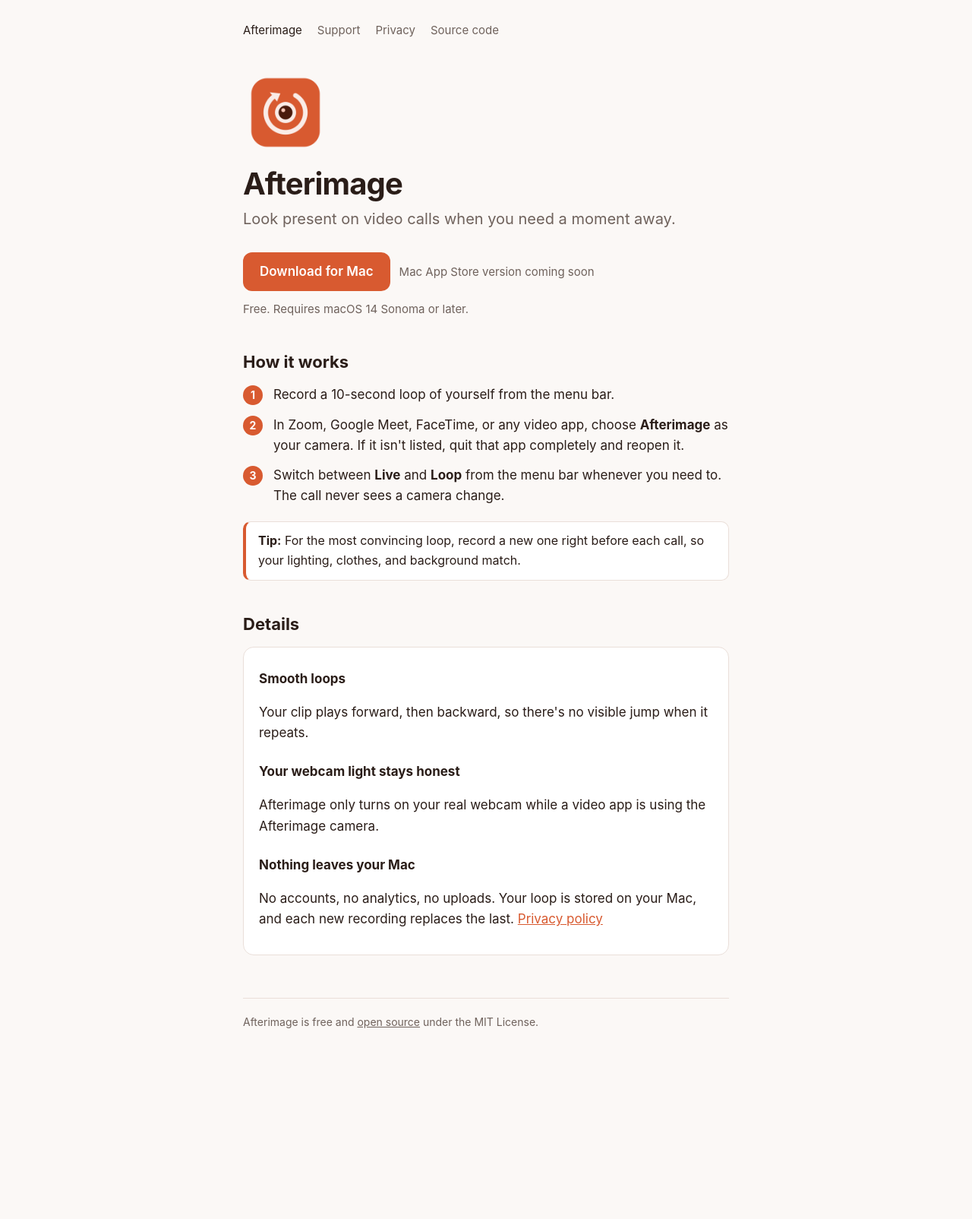
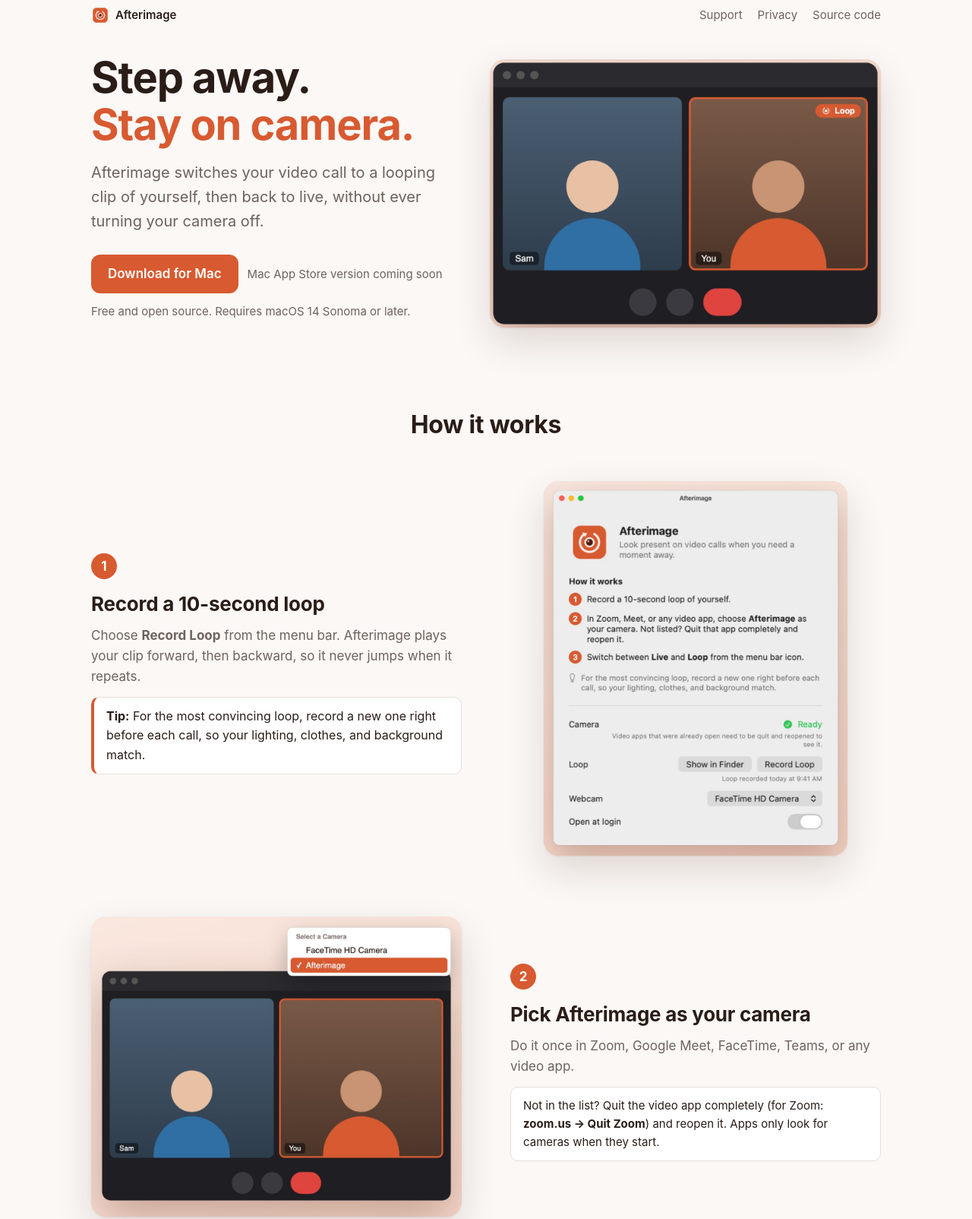
Before and after one commit to leohanon/afterimage, a plain HTML site: page docs/index.html in a window 1280 px wide. Shown: the part 20-1624 px from the top of the page at 76% size. Before the commit the page ends 1441 px from the top, so only its background shows below. Drawn offline with Linux system fonts and the light colour scheme.

Commit message:
Redesign the home page with screenshots; license under Guayaba Games LLC
The home page is now a wider layout: a hero with the call screenshot,
three illustrated how-it-works steps, a privacy grid, and a closing
download box. All pages share a nav with the icon and a footer naming
Guayaba Games LLC. The MIT license and the app's copyright line now name
Guayaba Games LLC (the app's line takes effect in the next build).

Co-Authored-By: Claude Opus 5.5 <noreply@anthropic.com>

```diff
--- a/docs/index.html
+++ b/docs/index.html
@@ -8,42 +8,88 @@
 <link rel="icon" href="icon.png">
 <link rel="stylesheet" href="style.css">
 </head>
-<body>
+<body class="home">
 <main>
 <nav>
-  <a href="./" aria-current="page">Afterimage</a>
+  <a class="brand" href="./" aria-current="page"><img src="icon.png" alt="">Afterimage</a>
+  <span class="links">
     <a href="support.html">Support</a>
     <a href="privacy.html">Privacy</a>
     <a href="https://github.com/leohanon/afterimage">Source code</a>
+  </span>
 </nav>
-<img class="icon" src="icon.png" alt="Afterimage app icon">
-<h1>Afterimage</h1>
-<p class="tagline">Look present on video calls when you need a moment away.</p>
 
+<section class="hero">
+  <div class="hero-text">
+    <h1>Step away.<br><span class="accent">Stay on camera.</span></h1>
+    <p class="tagline">Afterimage switches your video call to a looping clip of yourself, then back to live, without ever turning your camera off.</p>
     <div class="buttons">
       <a class="button" href="https://github.com/leohanon/afterimage/releases/latest/download/Afterimage.zip">Download for Mac</a>
       <span class="soon">Mac App Store version coming soon</span>
     </div>
-<p class="fine">Free. Requires macOS 14 Sonoma or later.</p>
+    <p class="fine">Free and open source. Requires macOS 14 Sonoma or later.</p>
+  </div>
+  <figure class="shot hero-shot"><img src="img/call.jpg" alt="A video call where your tile is showing your Afterimage loop" width="1200" height="821"></figure>
+</section>
 
-<h2>How it works</h2>
-<ol class="steps">
-  <li>Record a 10-second loop of yourself from the menu bar.</li>
-  <li>In Zoom, Google Meet, FaceTime, or any video app, choose <strong>Afterimage</strong> as your camera. If it isn't listed, quit that app completely and reopen it.</li>
-  <li>Switch between <strong>Live</strong> and <strong>Loop</strong> from the menu bar whenever you need to. The call never sees a camera change.</li>
-</ol>
+<section>
+  <h2 class="section-title">How it works</h2>
+  <div class="feature">
+    <div class="feature-text">
+      <span class="num">1</span>
+      <h3>Record a 10-second loop</h3>
+      <p>Choose <strong>Record Loop</strong> from the menu bar. Afterimage plays your clip forward, then backward, so it never jumps when it repeats.</p>
       <p class="tip"><strong>Tip:</strong> For the most convincing loop, record a new one right before each call, so your lighting, clothes, and background match.</p>
+    </div>
+    <figure class="shot narrow"><img src="img/settings.jpg" alt="The Afterimage settings window with the Record Loop button" width="972" height="1200" ></figure>
+  </div>
+  <div class="feature reverse">
+    <div class="feature-text">
+      <span class="num">2</span>
+      <h3>Pick Afterimage as your camera</h3>
+      <p>Do it once in Zoom, Google Meet, FaceTime, Teams, or any video app.</p>
+      <p class="note">Not in the list? Quit the video app completely (for Zoom: <strong>zoom.us → Quit Zoom</strong>) and reopen it. Apps only look for cameras when they start.</p>
+    </div>
+    <figure class="shot"><img src="img/camera.jpg" alt="A video app's camera menu with Afterimage selected" width="1200" height="971" ></figure>
+  </div>
+  <div class="feature">
+    <div class="feature-text">
+      <span class="num">3</span>
+      <h3>Switch between Live and Loop</h3>
+      <p>Flip from the menu bar whenever you need a moment away. The call never sees a camera change, so nobody gets a "camera turned off" notice.</p>
+    </div>
+    <figure class="shot narrow small"><img src="img/menu.jpg" alt="The Afterimage menu with Loop selected" width="1200" height="1150" ></figure>
+  </div>
+</section>
 
-<h2>Details</h2>
+<section>
+  <h2 class="section-title">Private by design</h2>
+  <div class="grid">
     <div class="card">
-  <h3>Smooth loops</h3>
-  <p>Your clip plays forward, then backward, so there's no visible jump when it repeats.</p>
-  <h3>Your webcam light stays honest</h3>
-  <p>Afterimage only turns on your real webcam while a video app is using the Afterimage camera.</p>
       <h3>Nothing leaves your Mac</h3>
-  <p>No accounts, no analytics, no uploads. Your loop is stored on your Mac, and each new recording replaces the last. <a href="privacy.html">Privacy policy</a></p>
+      <p>No accounts, no analytics, no uploads. Afterimage never connects to the internet. <a href="privacy.html">Privacy policy</a></p>
     </div>
-<footer>Afterimage is free and <a href="https://github.com/leohanon/afterimage">open source</a> under the MIT License.</footer>
+    <div class="card">
+      <h3>Honest webcam light</h3>
+      <p>Your real webcam only turns on while a video app is using Afterimage, or while you're recording.</p>
+    </div>
+    <div class="card">
+      <h3>One loop, kept small</h3>
+      <p>Each new recording replaces the last, so loops never pile up on your Mac.</p>
+    </div>
+  </div>
+</section>
+
+<section class="cta">
+  <img src="icon.png" alt="" width="88" height="88">
+  <h2>Ready for your next call?</h2>
+  <div class="buttons center">
+    <a class="button" href="https://github.com/leohanon/afterimage/releases/latest/download/Afterimage.zip">Download for Mac</a>
+  </div>
+  <p class="fine">Questions? See <a href="support.html">Support</a>.</p>
+</section>
+
+<footer>© 2026 Guayaba Games LLC. Afterimage is free and <a href="https://github.com/leohanon/afterimage">open source</a> under the MIT License.</footer>
 </main>
 </body>
 </html>
--- a/docs/style.css
+++ b/docs/style.css
@@ -53,3 +53,58 @@ ol.steps li::before {
 footer { margin-top: 56px; padding-top: 20px; border-top: 1px solid var(--line); color: var(--muted); font-size: 14px; }
 footer a { color: var(--muted); }
 .tip { background: var(--card); border: 1px solid var(--line); border-left: 4px solid var(--accent); border-radius: 10px; padding: 12px 16px; margin: 20px 0 0; font-size: 16px; }
+
+/* ---------- shared nav ---------- */
+nav { align-items: center; justify-content: space-between; flex-wrap: wrap; row-gap: 8px; }
+nav .brand { display: flex; align-items: center; gap: 8px; color: var(--text); font-weight: 600; }
+nav .brand img { width: 24px; height: 24px; }
+nav .links { display: flex; gap: 20px; }
+
+/* ---------- home page ---------- */
+.home main { max-width: 1080px; padding-top: 28px; }
+.home section { margin-top: 96px; }
+.home section.hero { margin-top: 32px; }
+.accent { color: var(--accent); }
+
+.hero { display: grid; grid-template-columns: 1fr 1.1fr; gap: 56px; align-items: center; }
+.hero h1 { font-size: 56px; margin: 0 0 16px; }
+.hero .tagline { font-size: 20px; margin-bottom: 28px; }
+
+.shot { margin: 0; border-radius: 20px; overflow: hidden; background: #f6dccf;
+  box-shadow: 0 1px 2px rgba(60,20,5,.08), 0 20px 50px rgba(60,20,5,.14); }
+.shot img { display: block; width: 100%; height: auto; }
+
+.section-title { font-size: 32px; text-align: center; margin: 0 0 48px; letter-spacing: -0.01em; }
+
+.feature { display: grid; grid-template-columns: 1fr 1fr; gap: 64px; align-items: center; margin-bottom: 80px; }
+.feature:last-child { margin-bottom: 0; }
+.feature.reverse .feature-text { order: 2; }
+.feature h3 { font-size: 26px; margin: 12px 0 8px; letter-spacing: -0.01em; }
+.feature p { color: var(--muted); margin: 0 0 12px; }
+.feature .tip, .feature .note { color: var(--text); }
+.feature .note { font-size: 15px; background: var(--card); border: 1px solid var(--line); border-radius: 10px; padding: 12px 16px; }
+.shot.narrow { max-width: 380px; justify-self: center; }
+.num { display: inline-block; width: 34px; height: 34px; border-radius: 50%; background: var(--accent); color: var(--accent-text);
+  font-weight: 700; text-align: center; line-height: 34px; }
+
+.grid { display: grid; grid-template-columns: repeat(3, 1fr); gap: 20px; }
+.grid .card { margin: 0; padding: 22px 24px; }
+.grid .card h3 { margin-top: 0; }
+.grid .card p { color: var(--muted); margin: 0; font-size: 16px; }
+
+.cta { text-align: center; background: var(--card); border: 1px solid var(--line); border-radius: 24px; padding: 48px 20px; }
+.cta img { display: block; margin: 0 auto 8px; }
+.cta h2 { margin: 0 0 20px; font-size: 28px; }
+.buttons.center { justify-content: center; }
+
+@media (max-width: 820px) {
+  .home section { margin-top: 64px; }
+  .hero, .feature { grid-template-columns: 1fr; gap: 28px; }
+  .hero h1 { font-size: 42px; }
+  .feature { margin-bottom: 56px; }
+  .feature.reverse .feature-text { order: 0; }
+  .grid { grid-template-columns: 1fr; }
+  .section-title { margin-bottom: 32px; }
+}
+.shot.narrow { max-width: 400px; justify-self: center; }
+.shot.small { max-width: 340px; }
```
Also changed, not shown: docs/privacy.html (+7 -5 lines), docs/support.html (+7 -5 lines), docs/img/call.jpg (added), docs/img/camera.jpg (added), docs/img/menu.jpg (added), docs/img/settings.jpg (added), 2 other files. Lines whose indentation alone changed are shown as unchanged.
